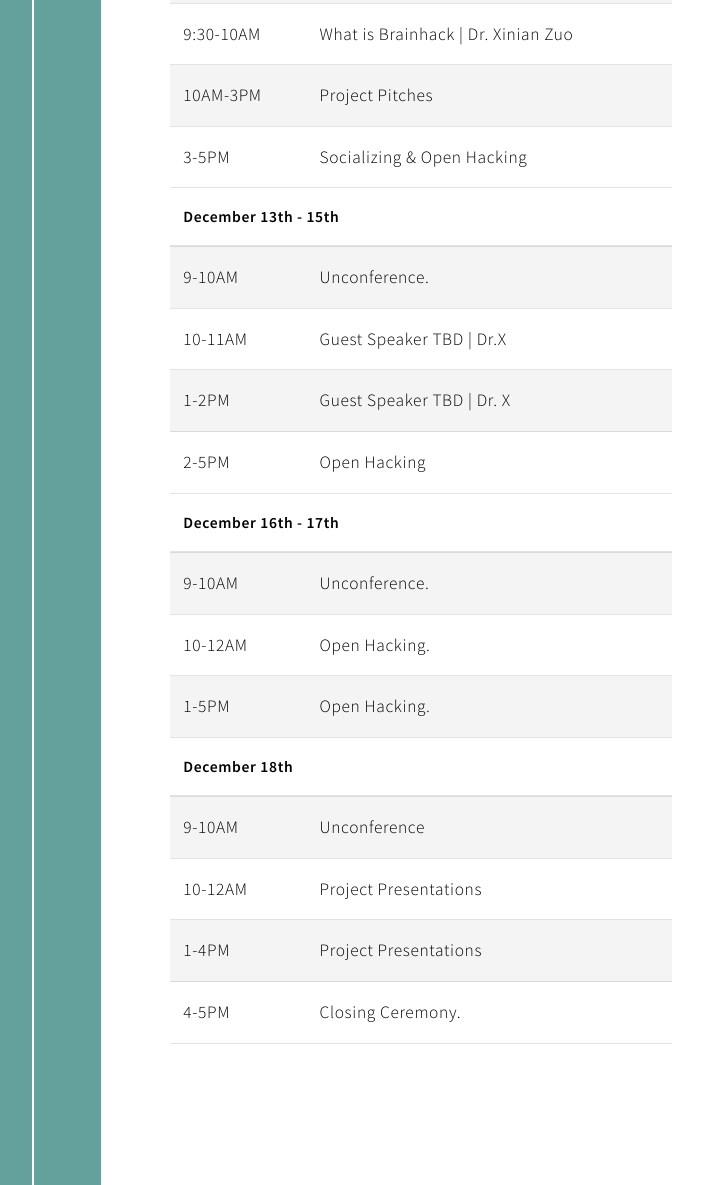
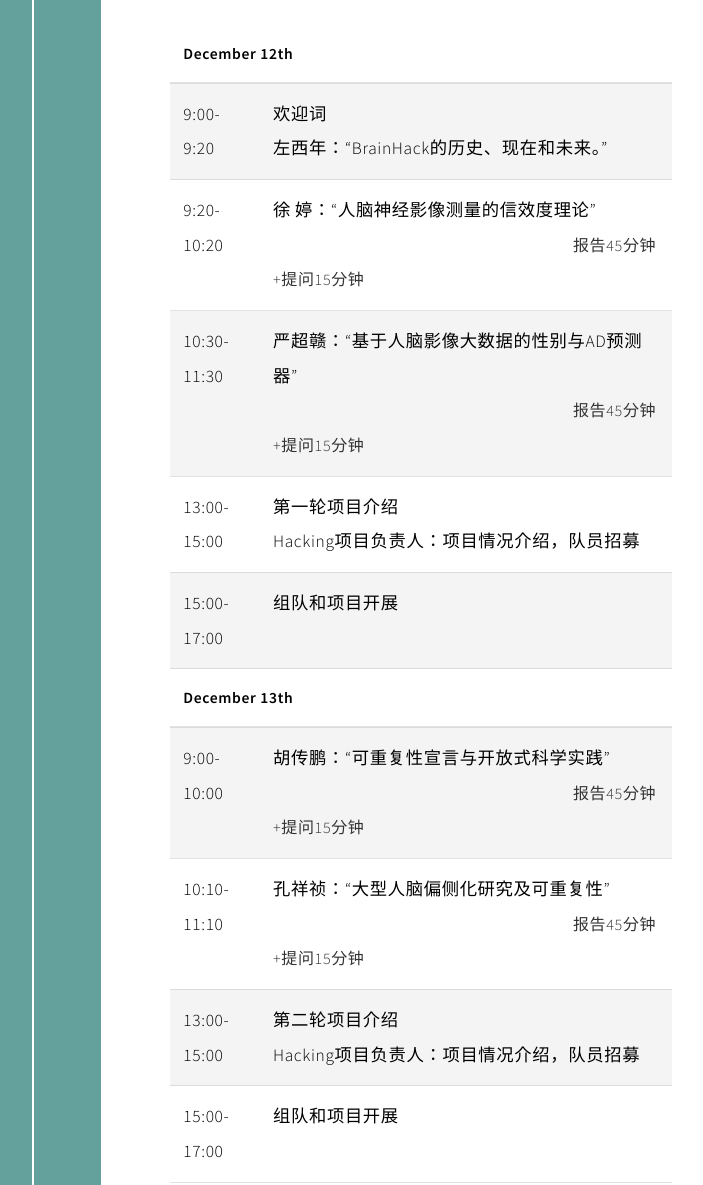
Before and after one commit to Chao-Jiang/Brainhack2020China, a plain HTML site: page index.html in a window 1280 px wide. Shown: the part 4521-5706 px from the top of the page, without its empty margins (539-1242 px from the left). Drawn offline with Linux system fonts and the light colour scheme.

Commit message:
update talks

```diff
--- a/index.html
+++ b/index.html
@@ -100,6 +100,8 @@
                 <h2>Schedule</h2>
             </header>
             <div class="content">
+<h2>会议使用腾讯会议软件在线举行</h2>
+<p>腾讯会议 ID：610 2578 9301 会议密码：121218</p>
 
                 <div class="table-wrapper">
                     <table>
@@ -110,63 +112,87 @@
                         </thead>
                         <tbody>
                             <tr>
-                                <td>9-9:30AM</td>
-                                <td>Welcome.</td>
+                                <td>9:00-9:20</td>
+                                <td>欢迎词<br>左西年：“BrainHack的历史、现在和未来。”</td>
                             </tr>
                             <tr>
-                                <td>9:30-10AM</td>
-                                <td>What is Brainhack | Dr. Xinian Zuo</td>
+                                <td>9:20-10:20</td>
+                                <td>徐 婷：“人脑神经影像测量的信效度理论”<br><span style="font-size: 12pt;color:#333333;padding-left: 300px">报告45分钟+提问15分钟</span></td>
                             </tr>
                             <tr>
-                                <td>10AM-3PM</td>
-                                <td>Project Pitches</td>
+                                <td>10:30-11:30</td>
+                                <td>严超赣：“基于人脑影像大数据的性别与AD预测器”<br><span style="font-size: 12pt;color:#333333;padding-left: 300px">报告45分钟+提问15分钟</span></td>
                             </tr>
                             <tr>
-                                <td>3-5PM</td>
-                                <td>Socializing & Open Hacking</td>
+                                <td>13:00-15:00</td>
+                                <td>第一轮项目介绍<br>Hacking项目负责人：项目情况介绍，队员招募</td>
+                            </tr>
+                            <tr>
+                                <td>15:00-17:00</td>
+                                <td>组队和项目开展</td>
                             </tr>
                         </tbody>
                         <thead>
                             <tr>
                             <tr>
-                                <th colspan="2">December 13th - 15th</th>
+                                <th colspan="2">December 13th</th>
                             </tr>
                         </thead>
                         <tbody>
                             <tr>
-                                <td>9-10AM</td>
-                                <td>Unconference.</td>
+                                <td>9:00-10:00</td>
+                                <td>胡传鹏：“可重复性宣言与开放式科学实践”<br><span style="font-size: 12pt;color:#333333;padding-left: 300px">报告45分钟+提问15分钟</span></td>
                             </tr>
                             <tr>
-                                <td>10-11AM</td>
-                                <td>Guest Speaker TBD | Dr.X</td>
+                                <td>10:10-11:10</td>
+                                <td>孔祥祯：“大型人脑偏侧化研究及可重复性”<br><span style="font-size: 12pt;color:#333333;padding-left: 300px">报告45分钟+提问15分钟</span></td>
                             </tr>
                             <tr>
-                                <td>1-2PM</td>
-                                <td>Guest Speaker TBD | Dr. X</td>
+                                <td>13:00-15:00</td>
+                                <td>第二轮项目介绍<br>Hacking项目负责人：项目情况介绍，队员招募</td>
                             </tr>
                             <tr>
-                                <td>2-5PM</td>
-                                <td>Open Hacking</td>
+                                <td>15:00-17:00</td>
+                                <td>组队和项目开展</td>
                             </tr>
                         </tbody>
                         <thead>
                             <tr>
-                                <th colspan="2">December 16th - 17th</th>
+                            <tr>
+                                <th colspan="2">December 14th</th>
                             </tr>
                         </thead>
                         <tbody>
                             <tr>
-                                <td>9-10AM</td>
-                                <td>Unconference.</td>
+                                <td>9:00-10:00</td>
+                                <td>何叶：“自闭症脑连接组研究与可重复性”<br><span style="font-size: 12pt;color:#333333;padding-left: 300px">报告45分钟+提问15分钟</span></td>
                             </tr>
                             <tr>
-                                <td>10-12AM</td>
-                                <td>Open Hacking.</td>
+                                <td>10:10-11:10</td>
+                                <td>左西年：“学龄儿童青少年脑生长发育资源”<br><span style="font-size: 12pt;color:#333333;padding-left: 300px">报告45分钟+提问15分钟</span></td>
                             </tr>
                             <tr>
-                                <td>1-5PM</td>
-                                <td>Open Hacking.</td>
+                                <td>13:00-15:00</td>
+                                <td>第三轮项目介绍<br>Hacking项目负责人：项目情况介绍，队员招募</td>
+                            </tr>
+                            <tr>
+                                <td>15:00-17:00</td>
+                                <td>组队和项目开展</td>
+                            </tr>
+                        </tbody>
+                        <thead>
+                            <tr>
+                                <th colspan="2">December 15th - 17th</th>
+                            </tr>
+                        </thead>
+                        <tbody>
+                            <tr>
+                                <td>9:00-12:00</td>
+                                <td>分组讨论，各Hacking项目推进</td>
+                            </tr>
+                            <tr>
+                                <td>13:00-17:00</td>
+                                <td>分组讨论，各Hacking项目推进</td>
                             </tr>
                         </tbody>
                                                 <thead>
@@ -176,20 +202,16 @@
                         </thead>
                         <tbody>
                             <tr>
-                                <td>9-10AM</td>
-                                <td>Unconference</td>
+                                <td>10:00-12:00</td>
+                                <td>Hacking项目报告和展示</td>
                             </tr>
                             <tr>
-                                <td>10-12AM</td>
-                                <td>Project Presentations</td>
+                                <td>13:00-16:30</td>
+                                <td>Hacking项目报告和展示</td>
                             </tr>
                             <tr>
-                                <td>1-4PM</td>
-                                <td>Project Presentations</td>
-                            </tr>
-                            <tr>
-                                <td>4-5PM</td>
-                                <td>Closing Ceremony.</td>
+                                <td>16:30-17:00</td>
+                                <td>结束语</td>
                             </tr>
                         </tbody>
                     </table>
@@ -305,7 +327,7 @@
                 <section>
                     <header>
                         <h3>Your cool Project!</h3>
-                        <p>Submit your project </p>
+                        <p>Submit your project！<br>欢迎携带自己的数据和项目，寻找和匹配项目成员一起推进项目。</p>
                     </header>
                     <div class="content">
                         <button class='large'><a href="https://wj.qq.com/s2/7607193/433a/">提交项目！ Submit My Project</button></a>
@@ -316,7 +338,7 @@
                 <section>
                     <header>
                         <h3>Registration</h3>
-                        <p>join these projects!</p>
+                        <p>join these projects! <br>欢迎报名听课学习和参加别人开放的项目，与大家一起动手，一起Hacking！</p>
                     </header>
                     <div class="content">
                         <button class='large'><a href="https://wj.qq.com/s2/7620639/ded6/">注册参加！ Registration</button></a>
```
